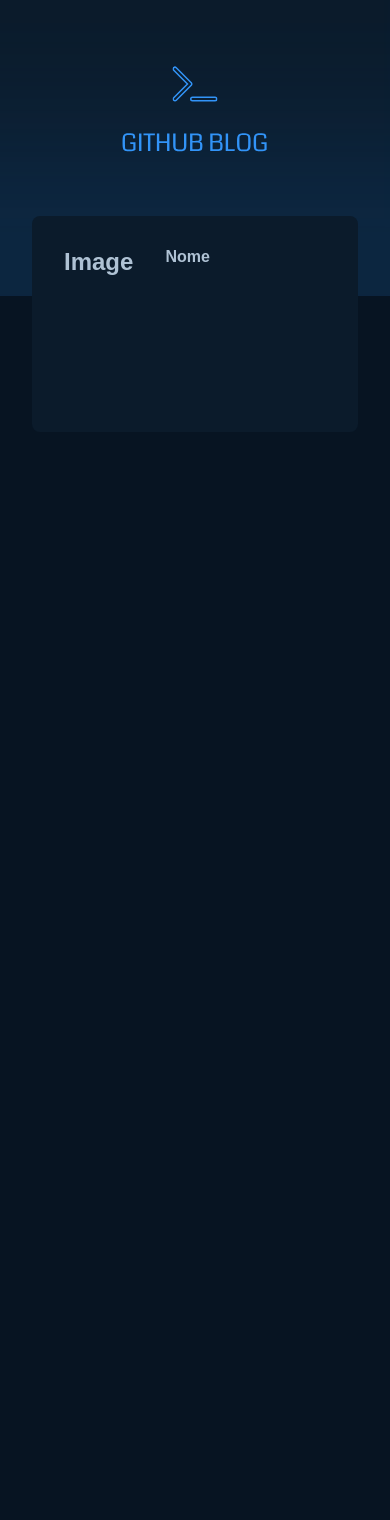
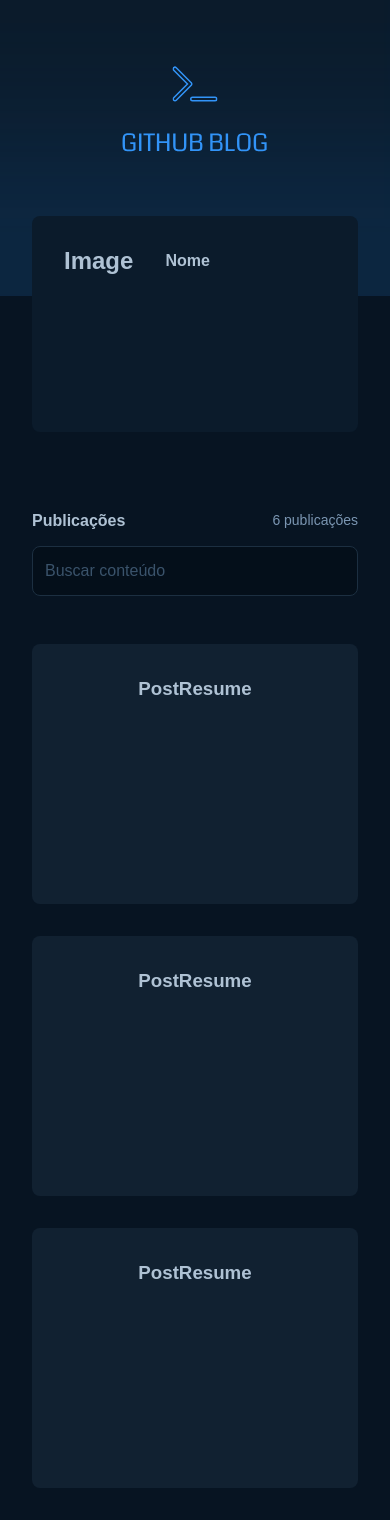
Before and after one commit to DiogoKaster/github-blog, a React (Vite) app: page / in a window 390 px wide. Before the commit the page ends 844 px from the top, so only its background shows below. Built offline with nearby package versions, Linux system fonts and the light colour scheme.

Commit message:
feat: create SearchPost and PostResume components and adjusted its responsiveness

```diff
--- /dev/null
+++ b/src/components/SearchPost/index.tsx
@@ -0,0 +1,13 @@
+import { SearchPostContainer, SearchPostHeader } from './styles'
+
+export function SearchPost() {
+  return (
+    <SearchPostContainer>
+      <SearchPostHeader>
+        <h4>Publicações</h4>
+        <span>6 publicações</span>
+      </SearchPostHeader>
+      <input type="text" placeholder="Buscar conteúdo" />
+    </SearchPostContainer>
+  )
+}
--- /dev/null
+++ b/src/components/SearchPost/styles.ts
@@ -0,0 +1,37 @@
+import styled from 'styled-components'
+
+export const SearchPostContainer = styled.div`
+  display: flex;
+  flex-direction: column;
+  align-items: center;
+  justify-content: center;
+  gap: 0.75rem;
+  width: 100%;
+  max-width: 54rem;
+  margin-top: 1.75rem;
+
+  input {
+    width: 100%;
+    height: 3.125rem;
+    padding: 0.75rem;
+    border-radius: 0.5rem;
+    border: 1px solid ${(props) => props.theme['base-border']};
+    background: ${(props) => props.theme['base-input']};
+    color: ${(props) => props.theme['base-text']};
+
+    &::placeholder {
+      color: ${(props) => props.theme['base-label']};
+    }
+  }
+`
+export const SearchPostHeader = styled.header`
+  display: flex;
+  align-items: center;
+  justify-content: space-between;
+  width: 100%;
+
+  span {
+    font-size: 0.875rem;
+    color: ${(props) => props.theme['base-span']};
+  }
+`
--- /dev/null
+++ b/src/pages/Home/components/PostResume/index.tsx
@@ -0,0 +1,9 @@
+import { PostResumeContainer } from './styles'
+
+export function PostResume() {
+  return (
+    <PostResumeContainer>
+      <h1>PostResume</h1>
+    </PostResumeContainer>
+  )
+}
--- /dev/null
+++ b/src/pages/Home/components/PostResume/styles.ts
@@ -0,0 +1,16 @@
+import styled from 'styled-components'
+
+export const PostResumeContainer = styled.div`
+  display: flex;
+  flex-direction: column;
+  align-items: center;
+  gap: 1.25rem;
+  width: 100%;
+  max-width: 26rem;
+  height: 16.25rem;
+  flex-shrink: 0;
+  padding: 2rem;
+
+  background: ${(props) => props.theme['base-post']};
+  border-radius: 0.5rem;
+`
--- a/src/pages/Home/index.tsx
+++ b/src/pages/Home/index.tsx
@@ -1,10 +1,18 @@
 import { Profile } from '../../components/Profile'
-import { HomeContainer } from './styles'
+import { SearchPost } from '../../components/SearchPost'
+import { PostResume } from './components/PostResume'
+import { HomeContainer, PostListContainer } from './styles'
 
 export function Home() {
   return (
     <HomeContainer>
       <Profile />
+      <SearchPost />
+      <PostListContainer>
+        <PostResume />
+        <PostResume />
+        <PostResume />
+      </PostListContainer>
     </HomeContainer>
   )
 }
--- a/src/pages/Home/styles.ts
+++ b/src/pages/Home/styles.ts
@@ -5,7 +5,14 @@ export const HomeContainer = styled.section`
   flex-direction: column;
   align-items: center;
   justify-content: center;
-  gap: 2rem;
+  gap: 3rem;
   width: 100%;
   padding: 2rem;
 `
+export const PostListContainer = styled.section`
+  display: grid;
+  grid-template-columns: repeat(auto-fill, minmax(20rem, 1fr));
+  gap: 2rem;
+  width: 100%;
+  max-width: 54rem;
+`
--- a/src/styles/global.ts
+++ b/src/styles/global.ts
@@ -15,5 +15,6 @@ export const GlobalStyle = createGlobalStyle`
 
   body, input, textarea, button {
     font: 400 1rem 'Nanito', sans-serif;
+    line-height: 160%;
   }
 `
```
